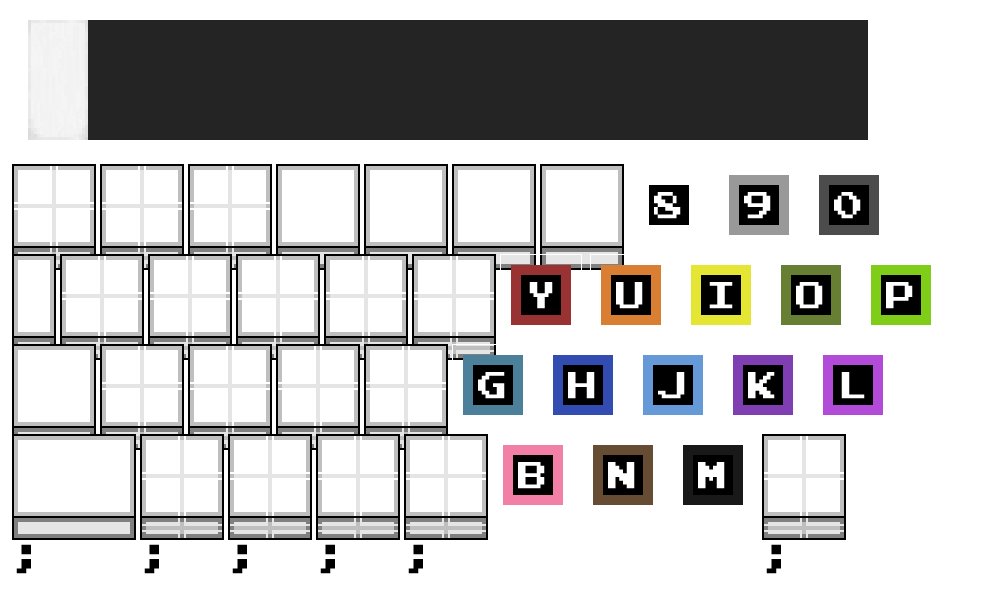
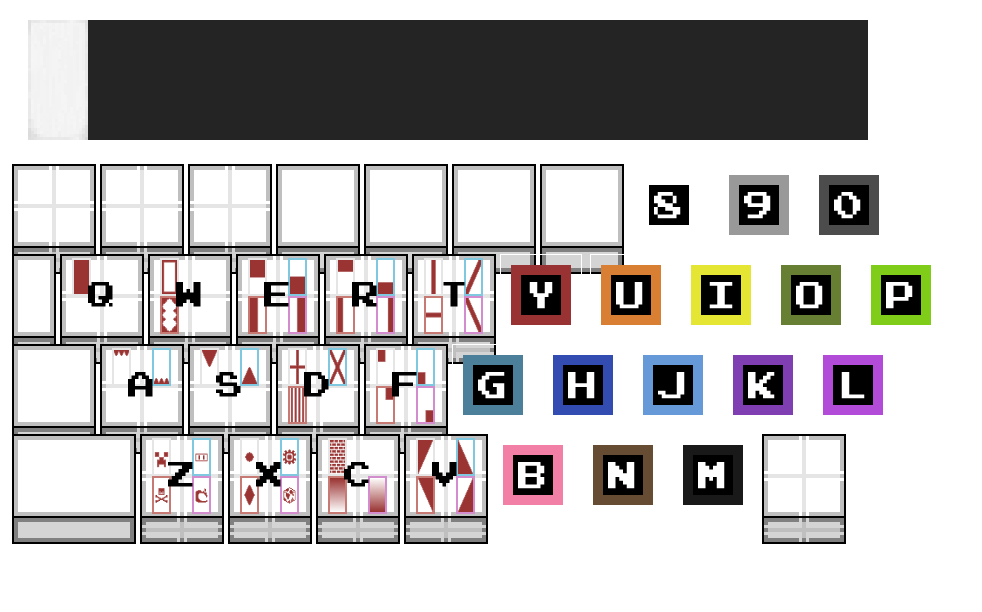
Before and after one commit to lucydoeswawa/banner-script, a React app: page / in a window 1280 px wide. Shown: the top 612 px of the page, without its empty margins (0-982 px from the left). Built offline with nearby package versions, Linux system fonts and the light colour scheme; a web font is replaced by a local one.

Commit message:
banner pattern frames

```diff
--- a/src/KeyboardKey.js
+++ b/src/KeyboardKey.js
@@ -10,15 +10,16 @@ const colorFilters = [
 const KEYCAP_BLACK = '#000000';
 const KEYCAP_GRAY = '#bfbfbf';
 const KEYCAP_LIGHT_GRAY = '#e5e5e5';
+const KEYCAP_LIGHTISH_GRAY = '#d4d4d4';
 const KEYCAP_DARK_GRAY = '#808080';
 const KEYCAP_WHITE = '#ffffff';
 
-const KEYCAP_DEPTH = 20;
+const KEYCAP_DEPTH = 24;
 
-function KeyBase({ keycap_height, keycap_width, crosshair }) {
+function KeyBase({ keycap_height, keycap_width, crosshair, children }) {
     const keycap_height_half = keycap_height / 2;
     const keycap_width_half = keycap_width / 2;
-    const bars_width = 2;
+    const bars_width = 3;
     const bars_gap = 4;
     const bars_gap_half = bars_gap / 2;
     const exterior_thick = 4;
@@ -142,7 +143,7 @@ function KeyBase({ keycap_height, keycap_width, crosshair }) {
                     marginLeft: keycap_width_half - bars_width - bars_gap_half,
                     height: KEYCAP_DEPTH,
                     width: bars_width,
-                    backgroundColor: KEYCAP_LIGHT_GRAY,
+                    backgroundColor: KEYCAP_LIGHTISH_GRAY,
                     zIndex: -1,
                 }}></div>,
                 <div style={{
@@ -151,7 +152,7 @@ function KeyBase({ keycap_height, keycap_width, crosshair }) {
                     marginLeft: keycap_width_half + bars_gap_half,
                     height: KEYCAP_DEPTH,
                     width: bars_width,
-                    backgroundColor: KEYCAP_LIGHT_GRAY,
+                    backgroundColor: KEYCAP_LIGHTISH_GRAY,
                     zIndex: -1,
                 }}></div>,
                 <div style={{
@@ -160,7 +161,7 @@ function KeyBase({ keycap_height, keycap_width, crosshair }) {
                     marginLeft: 0,
                     height: bars_width,
                     width: keycap_width,
-                    backgroundColor: KEYCAP_LIGHT_GRAY,
+                    backgroundColor: KEYCAP_LIGHTISH_GRAY,
                     zIndex: -1,
                 }}></div>,
                 <div style={{
@@ -169,7 +170,7 @@ function KeyBase({ keycap_height, keycap_width, crosshair }) {
                     marginLeft: 0,
                     height: bars_width,
                     width: keycap_width,
-                    backgroundColor: KEYCAP_LIGHT_GRAY,
+                    backgroundColor: KEYCAP_LIGHTISH_GRAY,
                     zIndex: -1,
                 }}></div>
             ] : null}
@@ -180,7 +181,7 @@ function KeyBase({ keycap_height, keycap_width, crosshair }) {
                 marginLeft: exterior_thick,
                 height: KEYCAP_DEPTH - exterior_thick * 2,
                 width: keycap_width - exterior_thick * 2,
-                backgroundColor: KEYCAP_LIGHT_GRAY,
+                backgroundColor: KEYCAP_LIGHTISH_GRAY,
                 zIndex: -1,
             }}></div>
 
@@ -204,7 +205,9 @@ function KeyBase({ keycap_height, keycap_width, crosshair }) {
                     zIndex: -1,
                 }}></div>
             ] : null}
-        </div>;
+
+            {children}
+        </div>
     </div>;
 }
 
@@ -244,12 +247,74 @@ function KeyboardKey(config) {
     </div>;
 }
 
+
+const PATTERN_FRAME_BORDER_THICK = 2;
+
+const PATTERN_FRAME_COLOR_DEFAULT = "#E5E5E5";
+const PATTERN_FRAME_COLOR_MOD1 = "#80C8DF";
+const PATTERN_FRAME_COLOR_MOD2 = "#C77974";
+const PATTERN_FRAME_COLOR_MOD3 = "#D38CCE";
+
+function PatternFrame({height, width, top, left, frame_color, pattern, color}) {
+    return <div style={{
+        position: 'absolute',
+        height,
+        width,
+        marginTop: top,
+        marginLeft: left,
+        border: `${PATTERN_FRAME_BORDER_THICK}px solid ${frame_color}`,
+        boxSizing: 'border-box',
+    }}>
+        {patternImage(pattern, color, height - 4, width - 4)}
+    </div>;
+}
+
 function PatternKey(config) {
-    return KeyBase({
-        keycap_width: 80,
-        keycap_height: 80,
-        crosshair: true,
-    });
+    return <KeyBase
+        keycap_height={80}
+        keycap_width={80}
+        crosshair>
+        {config.patterns[0] ? <PatternFrame
+            top={2}
+            left={20 - 10}
+            width={19}
+            height={38}
+            frame_color={PATTERN_FRAME_COLOR_DEFAULT}
+            pattern={config.patterns[0]}
+            color={config.current_color}/> : null}
+        {config.patterns[1] ? <PatternFrame
+            top={2}
+            left={40 + 20 - 10}
+            width={19}
+            height={38}
+            frame_color={PATTERN_FRAME_COLOR_MOD1}
+            pattern={config.patterns[1]}
+            color={config.current_color}/> : null}
+        {config.patterns[2] ? <PatternFrame
+            top={40}
+            left={20 - 10}
+            width={19}
+            height={38}
+            frame_color={PATTERN_FRAME_COLOR_MOD2}
+            pattern={config.patterns[2]}
+            color={config.current_color}/> : null}
+        {config.patterns[3] ? <PatternFrame
+            top={40}
+            left={40 + 20 - 10}
+            width={19}
+            height={38}
+            frame_color={PATTERN_FRAME_COLOR_MOD3}
+            pattern={config.patterns[3]}
+            color={config.current_color}/> : null}
+        <p style={{
+            position: 'absolute',
+            marginTop: 40 - 14,
+            marginLeft: 40 - 14,
+            fontSize: 28,
+            }}>
+            {config.label}
+        </p>
+    </KeyBase>;
 
     const color = config.current_color;
 
@@ -358,10 +423,13 @@ function ModifierKey(config) {
     </div>;
 }
 
-function patternImage(name, color) {
+function patternImage(name, color, height, width) {
     return <img src={require(`../res/banners/${name}.png`)} style={{
+        position: 'absolute',
         filter: color_filters[color],
-        imageRendering: 'pixelated',
+        height,
+        width,
+        // imageRendering: 'pixelated',
     }}/>;
 }
 
```
